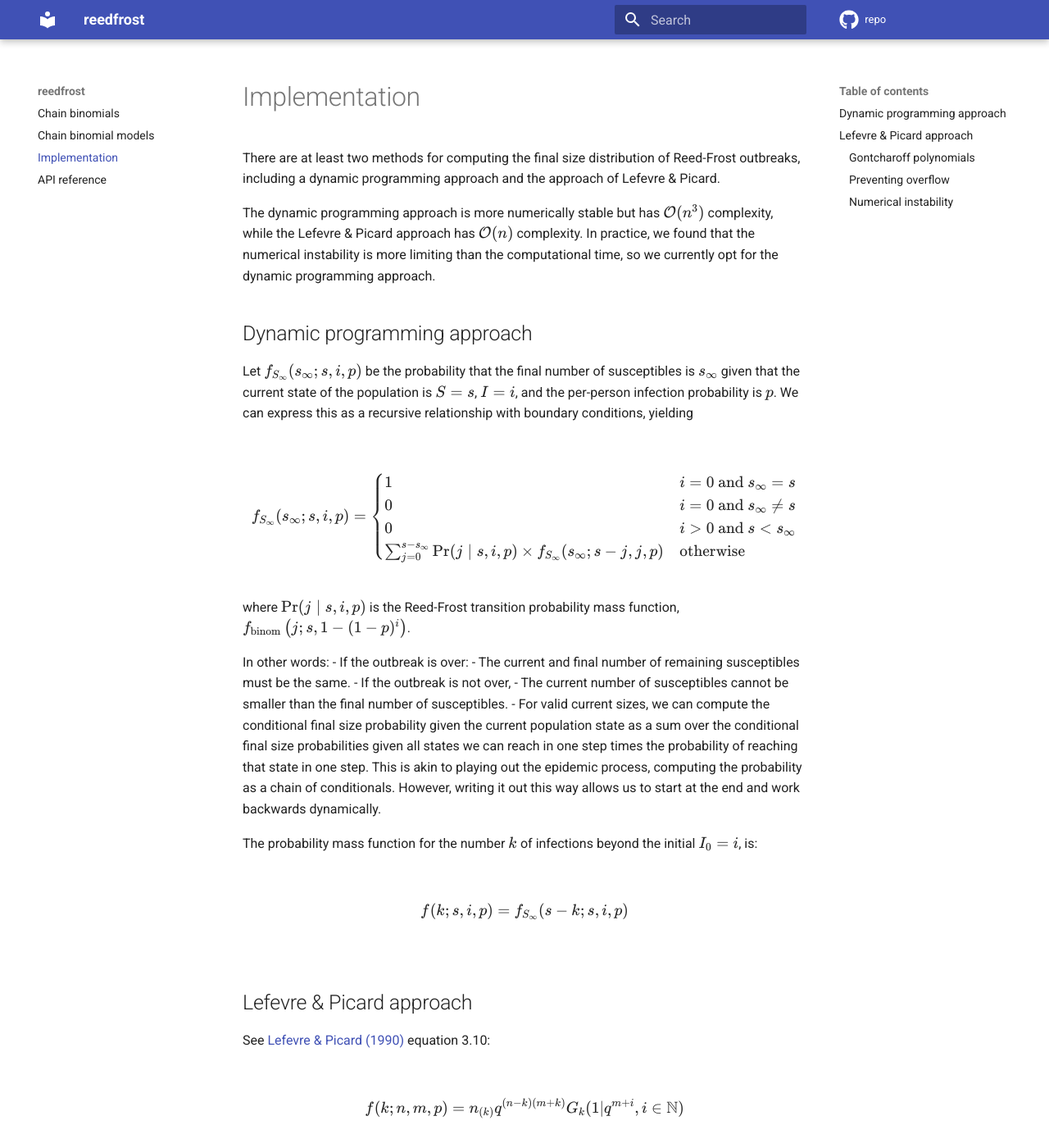
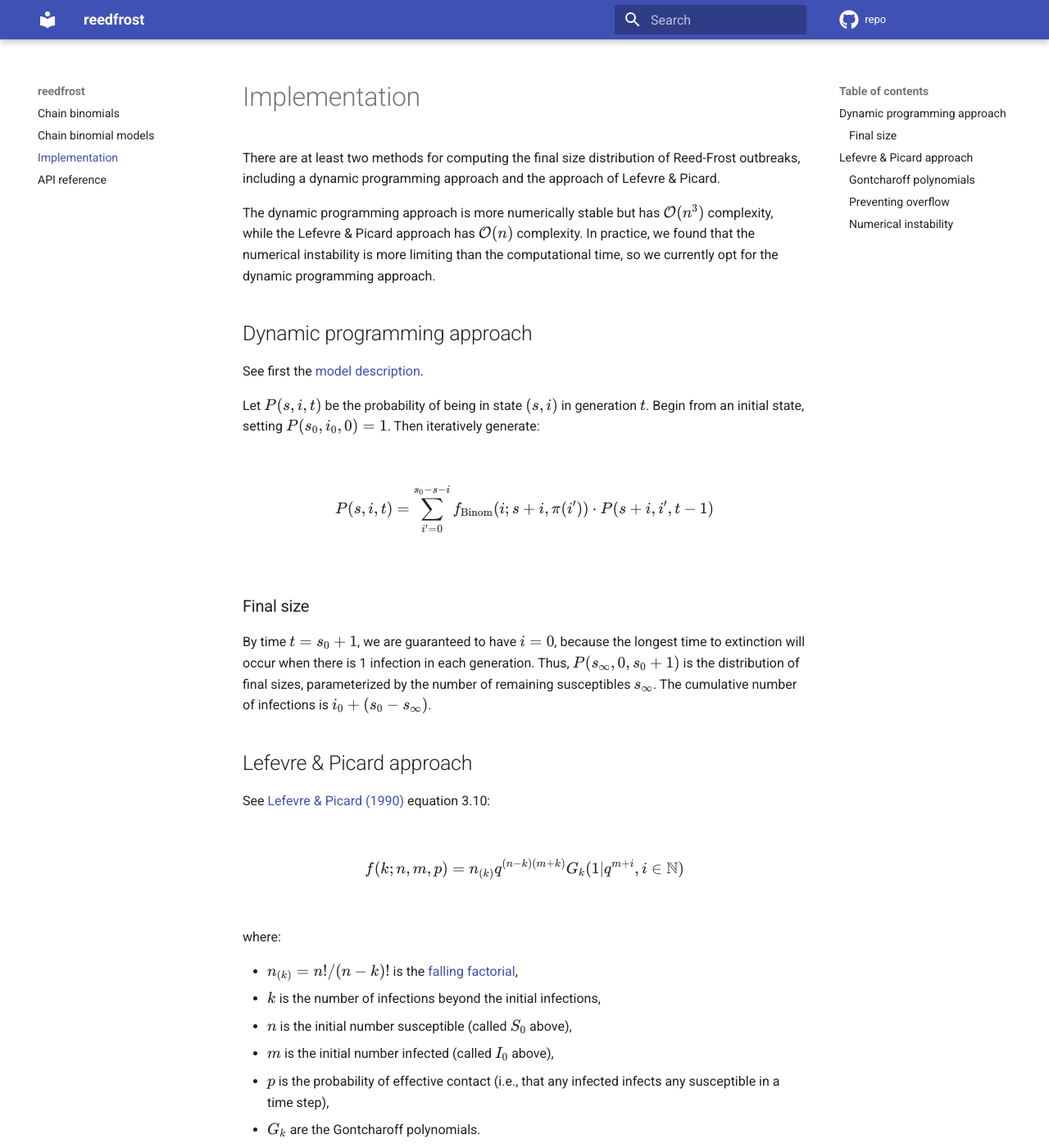
Before and after one commit to CDCgov/reedfrost, an MkDocs documentation site: the page built from docs/implementation.md, in a window 1280 px wide and 1400 px high. Shown: the whole window at 82% size. Built offline with MkDocs 1.6.1 and Material for MkDocs 9.7.7, drawn with Linux system fonts in a browser that asks for light colours; comment, search, counter and statistics services are not loaded; some of the changed text lies outside the part shown.

Commit message:
Refactor docs

````diff
--- a/docs/implementation.md
+++ b/docs/implementation.md
@@ -6,31 +6,17 @@ The dynamic programming approach is more numerically stable but has $\mathcal{O}
 
 ## Dynamic programming approach
 
-Let $f_{S_\infty}(s_\infty; s, i, p)$ be the probability that the final number of susceptibles is $s_\infty$ given that the current state of the population is $S = s$, $I = i$, and the per-person infection probability is $p$.
-We can express this as a recursive relationship with boundary conditions, yielding
+See first the [model description](chain_binomial.md).
+
+Let $P(s, i, t)$ be the probability of being in state $(s, i)$ in generation $t$. Begin from an initial state, setting $P(s_0, i_0, 0) = 1$. Then iteratively generate:
 
 ```math
-f_{S_\infty}(s_\infty; s, i, p) = \begin{cases}
-  1 & i = 0 \text{ and } s_\infty = s \\
-  0 & i = 0 \text{ and } s_\infty \neq s \\
-  0 & i > 0 \text{ and } s < s_\infty \\
-  \sum_{j=0}^{s-s_\infty} \text{Pr}(j \mid s, i, p) \times f_{S_\infty}(s_\infty; s-j, j, p) & \text{otherwise}
-\end{cases}
+P(s, i, t) = \sum_{i'=0}^{s_0-s-i} f_\mathrm{Binom}(i; s+i, \pi(i') ) \cdot P(s + i, i', t - 1)
 ```
-where $\text{Pr}(j \mid s, i, p)$ is the Reed-Frost transition probability mass function, $f_\mathrm{binom}\left(j; s, 1-(1-p)^i\right)$.
 
-In other words:
-- If the outbreak is over:
-  - The current and final number of remaining susceptibles must be the same.
-- If the outbreak is not over,
-  - The current number of susceptibles cannot be smaller than the final number of susceptibles.
-  - For valid current sizes, we can compute the conditional final size probability given the current population state as a sum over the conditional final size probabilities given all states we can reach in one step times the probability of reaching that state in one step. This is akin to playing out the epidemic process, computing the probability as a chain of conditionals. However, writing it out this way allows us to start at the end and work backwards dynamically.
+### Final size
 
-The probability mass function for the number $k$ of infections beyond the initial $I_0 = i$, is:
-
-```math
-f(k; s, i, p) = f_{S_\infty}(s - k; s, i, p)
-```
+By time $t=s_0+1$, we are guaranteed to have $i=0$, because the longest time to extinction will occur when there is 1 infection in each generation. Thus, $P(s_\infty, 0, s_0+1)$ is the distribution of final sizes, parameterized by the number of remaining susceptibles $s_\infty$. The cumulative number of infections is $i_0 + (s_0 - s_\infty)$.
 
 ## Lefevre & Picard approach
 
````
Also changed, not shown: other parts of docs/implementation.md (+1 -1 lines), README.md (+1 -1 lines), docs/chain_binomial.md (+1 -13 lines), 1 other file.
